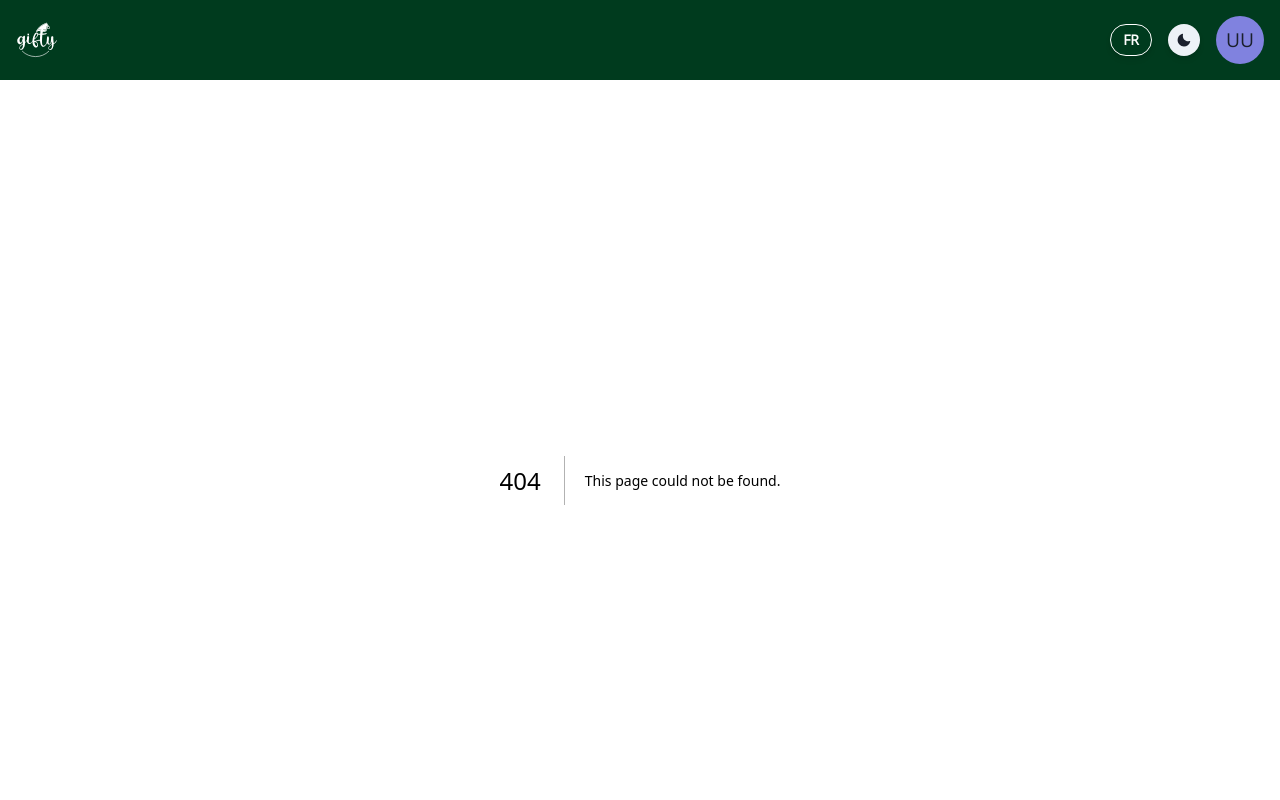
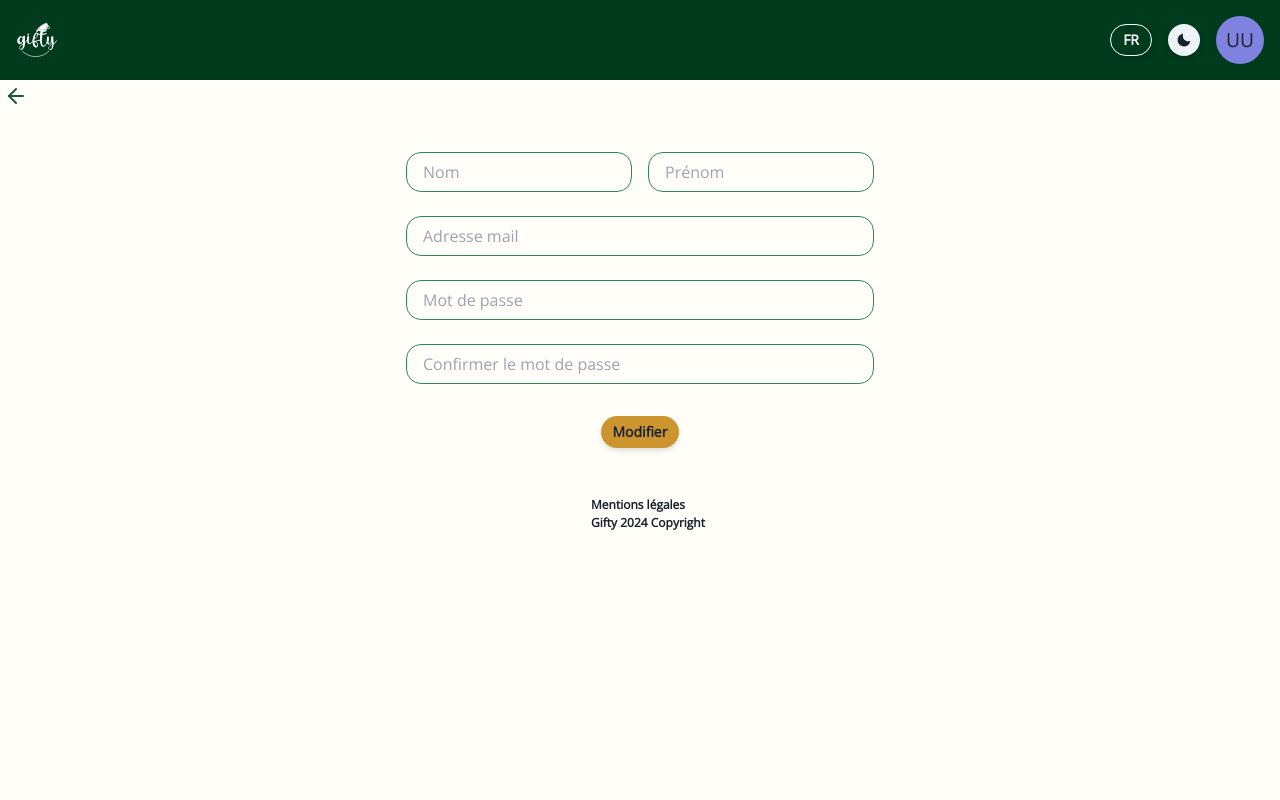
Before and after one commit to WildCodeSchool/2023-11-wns-bleu-g2-christmas-gifts-planner, a Next.js app in the folder frontend/: page /userProfile in a window 1280 px wide. Before the commit this address had no page. Shown: the top 800 px of the page. Built offline with nearby package versions, Linux system fonts and the light colour scheme.

Commit message:
duplicating signup page for user profile modification

```diff
--- /dev/null
+++ b/frontend/src/pages/userProfile.tsx
@@ -0,0 +1,173 @@
+import { Box, Button, Card, Center, FormControl, Grid, GridItem, IconButton, Input, InputGroup, Link, Text, Tooltip } from "@chakra-ui/react"
+import { ArrowLeft, InfoIcon } from "lucide-react";
+import { FormEvent, useEffect, useState } from "react";
+
+function validatePassword(p: string) {
+    let errors = [];
+    if (p.length < 8)
+      errors.push("Le mot de passe doit faire minimum 8 caractères");
+    if (p.search(/[a-z]/) < 0)
+      errors.push("Le mot de passe doit contenir une minuscule");
+    if (p.search(/[A-Z]/) < 0)
+      errors.push("Le mot de passe doit contenir une majuscule");
+    if (p.search(/[0-9]/) < 0)
+      errors.push("Le mot de passe doit contenir un chiffre");
+    return errors;
+  }
+
+const UserProfile = () => {
+    const [arrayOfErrors, setArrayOfErrors] = useState<string[]>([])
+    const [error, setError] = useState<string | number>(0);
+
+    useEffect(() => {
+        if (error === 1 || error === 2) {
+          const timer = setTimeout(() => {
+            setError(0);
+          }, 4000);
+
+          return () => clearTimeout(timer);
+        }
+      }, [error]);
+
+    const handleSubmit = async (e: FormEvent<HTMLFormElement>) => {
+        setError(0);
+        setArrayOfErrors([]);
+        e.preventDefault();
+        const formData = new FormData(e.target as HTMLFormElement);
+        const formJSON: any = Object.fromEntries(formData.entries());
+        const errors = validatePassword(formJSON.password);
+        let err = 0;
+
+        if(errors.length > 0) {
+            setArrayOfErrors(errors);
+            err = 4;
+            setError(4)
+        } else if(err === 0){
+            if (formJSON.password !== formJSON.passwordConfirmation){
+                err = 1;
+                return setError(1);
+            }
+        }
+        delete formJSON.passwordConfirmation;
+        delete formJSON.isOldPassword;
+
+        try{
+            if(err === 0) {
+
+            }
+        } catch (e: any) {{
+            if (e.message === "EMAIL_ALREADY_TAKEN"){
+              err = 2
+              setError(2);
+            }
+            else setError("une erreur est survenue");
+          }
+    }
+}
+
+    return(
+        <>
+        <Link href='/'>
+        <IconButton
+          aria-label="Back"
+					bg="transparent"
+					boxShadow="none"
+          _hover={{ bg: "gray.200" }}
+          icon={<ArrowLeft color="#22543D"/>}
+        />
+        </Link>
+        <Center>
+        <Box mx="24px" mt="8px" p={4} maxW="500px" w="90%" data-testid="card" bgColor="transparent" border="none" boxShadow="none">
+                <form onSubmit={handleSubmit}>
+  <FormControl bgColor="#FFFEF9">
+      {/* Firstname and lastname */}
+      <Grid templateColumns="repeat(2, 1fr)" gap={4} mt={4}>
+        <GridItem>
+          <Input
+            type="text"
+            name="firstName"
+            id="firstName"
+            minLength={2}
+            maxLength={30}
+            isRequired
+            placeholder="Nom"
+            width="100%"
+            borderRadius={15}
+						borderColor="green.600"
+          />
+        </GridItem>
+        <GridItem>
+          <Input
+            type="text"
+            name="lastName"
+            id="lastName"
+            minLength={2}
+            maxLength={30}
+            isRequired
+            placeholder="Prénom"
+            width="100%"
+            borderRadius={15}
+						borderColor="green.600"
+          />
+        </GridItem>
+      </Grid>
+      {/* Email */}
+      {error === 2 ?
+                <Text position="absolute" fontSize={14} fontWeight="bold" color="red.700">Cet e-mail existe déjà</Text>
+              : ""}
+        <Input type='email'
+        isRequired
+        id="email"
+        data-testid="label-email"
+        name="email"
+        placeholder="Adresse mail"
+        my={6}
+        borderRadius={15}
+				borderColor={error === 2 ? "red.700" : "green.600"}
+        />
+{/* Password and confirm Password */}
+        <InputGroup size='md'>
+              {error === 1 &&
+                <Text position="absolute" mt={-6} fontSize={14} fontWeight="bold" color="red.700">Les mots de passe ne correspondent pas !</Text>
+               }
+               {error === 4 && <Text position="absolute" mt={-6} fontSize={14} fontWeight="bold" color="red.700" >
+                Ce mot de passe n&apos;est pas autorisé
+                <Tooltip label={arrayOfErrors.map((error, index) => (<Text key={index} fontSize={12}>{error}</Text>))
+                }>
+                  <IconButton icon={<InfoIcon height={22}/>} aria-label="seeMore" h={4} variant="none" bgColor="transparent" boxShadow="none" /></Tooltip></Text> }
+
+
+          <Input
+          name="password"
+          id="password"
+          isRequired
+          type='password'
+          placeholder='Mot de passe'
+          borderRadius={15}
+					borderColor={error === 1 || error === 4 ? "red.700" : "green.600"}
+          />
+        </InputGroup>
+        <InputGroup size='md' mt={6} zIndex={0}>
+          <Input
+          name="passwordConfirmation" zIndex={0}
+          id="passwordConfirmation"
+          isRequired
+          type={'password'}
+          placeholder='Confirmer le mot de passe'
+          borderRadius={15}
+					borderColor={error === 1 || error === 4 ? "red.700" : "green.600"}
+          />
+        </InputGroup>
+		    <Center>
+          <Button variant="goldenButton" type="submit" mt={8}>
+            Modifier
+          </Button>
+		    </Center>
+      </FormControl>
+                </form>
+            </Box>
+        </Center>
+        </>
+    )
+}
+export default UserProfile;
```
